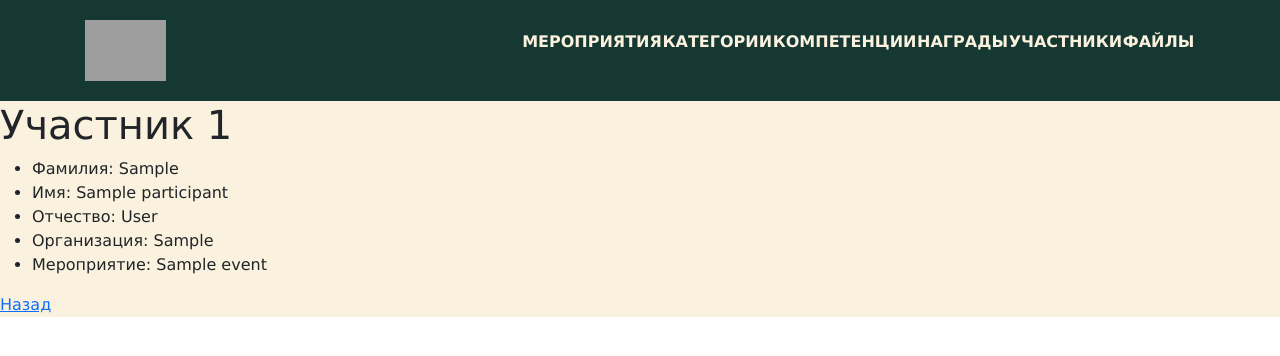
After one commit to CrondIT/ulems, a Django app: page /participant/1 in a window 1280 px wide. The commit adds this page. Shown: the top 356 px of the page. Run offline with Django 5.2, Linux system fonts and the light colour scheme; tables that the repository leaves empty hold one stand-in row (values such as "Sample post"); some libraries are stand-ins or nearby versions; grey boxes are pictures that could not be loaded.

Commit message:
next try

```diff
--- a/home/models.py
+++ b/home/models.py
@@ -31,7 +31,7 @@ class Participant(TimeStamp):
     event = models.ForeignKey(Event, on_delete=models.CASCADE, related_name="participants")
 
     def __str__(self):
-        return f"{self.first_name} {self.middle_name} {self.last_name}"
+        return f"{self.first_name} {self.middle_name} {self.last_name} - {self.event}"
 
     class Meta:
         verbose_name = 'Участник'
--- a/home/templates/home/categories.html
+++ b/home/templates/home/categories.html
@@ -5,6 +5,8 @@
     <ul>
         {% for category in categories %}
             <li>Наименование: {{category.title}} Для печати: {{category.print_title}}</li>
+        {% empty %}
+            <li>Нет категорий</li>
         {% endfor %}
     </ul>
 {% endblock %}
--- a/home/templates/home/category/category.html
+++ b/home/templates/home/category/category.html
@@ -7,4 +7,5 @@
          <li>{{category.print_title}}</li>
 
     </ul>
+    <a href="{% url 'home:categoties' %}">Назад</a>
 {% endblock %}
--- a/home/templates/home/event/event.html
+++ b/home/templates/home/event/event.html
@@ -8,4 +8,5 @@
          <li>{{event.description}}</li>
          <li>с {{event.from_date}} по {{event.to_date}}</li>
     </ul>
+    <a href="{% url 'home:events' %}">Назад</a>
 {% endblock %}
--- a/home/templates/home/events.html
+++ b/home/templates/home/events.html
@@ -6,7 +6,8 @@
         {% for event in events %}
 
             <li>{{event.title}} с {{event.from_date}} по {{event.to_date}}  <a href="{% url 'home:event' event.id %}">Подробнее</a></li>
-        </a>
+        {% empty %}
+            <li>Нет мероприятий</li>
         {% endfor %}
     </ul>
 {% endblock %}
--- a/home/templates/home/layout.html
+++ b/home/templates/home/layout.html
@@ -30,13 +30,13 @@
                             <a class = 'menu-link' href ={% url 'home:categories' %}>Категории</a>
                         </li>
                         <li class = 'menu-item'>
-                            <a class = 'menu-link' href ='#'>Компетенции</a>
+                            <a class = 'menu-link' href ={% url 'home:competencies' %}>Компетенции</a>
                         </li>
                         <li class = 'menu-item'>
                             <a class = 'menu-link' href ='#metka'>Награды</a>
                         </li>
                         <li class = 'menu-item'>
-                            <a class = 'menu-link' href ='#metka'>Участники</a>
+                            <a class = 'menu-link' href ={% url 'home:participants' %}>Участники</a>
                         </li>
                         <li class = 'menu-item'>
                             <a class = 'menu-link' href ='#metka'>Файлы</a>
--- /dev/null
+++ b/home/templates/home/participant/participant.html
@@ -0,0 +1,13 @@
+{% extends "home/layout.html" %}
+
+{% block body %}
+    <h1>Участник {{participant.id}}</h1>
+    <ul>
+         <li>Фамилия: {{participant.first_name}}</li>
+         <li>Имя: {{participant.middle_name}}</li>
+         <li>Отчество: {{participant.last_name}}</li>
+         <li>Организация: {{participant.organization}}</li>
+         <li>Мероприятие: {{participant.event}}</li>
+    </ul>
+    <a href="{% url 'home:participants' %}">Назад</a>
+{% endblock %}
--- a/home/urls.py
+++ b/home/urls.py
@@ -8,4 +8,8 @@ urlpatterns=[
     path("event/<int:event_id>", views.event, name="event"),
     path("categories", views.categories, name="categories"),
     path("category/<int:category_id>", views.category, name="category"),
+    path("participants", views.participants, name="participants"),
+    path("participant/<int:participant_id>", views.participant, name="participant"),
+    path("competencies", views.competencies, name="competencies"),
+    path("competency/<int:competency_id>", views.competency, name="competency"),
 ]
--- a/home/views.py
+++ b/home/views.py
@@ -1,5 +1,5 @@
 from django.shortcuts import render
-from .models import Event, Category
+from .models import Event, Category, Participant, Competency
 
 # Create your views here.
 def index(request):
@@ -27,3 +27,25 @@ def category(request, category_id):
     return render(request, "home/category/category.html", {
         "category": category
     })
+
+def  participants(request):
+    return render(request, "home/participants.html", {
+        "participants": Participant.objects.all()
+    })
+
+def  participant(request, participant_id):
+    participant = Participant.objects.get(pk=participant_id)
+    return render(request, "home/participant/participant.html", {
+        "participant": participant
+    })
+
+def  competencies(request):
+    return render(request, "home/competencies.html", {
+        "competencies": Competency.objects.all()
+    })
+
+def  competency(request, competency_id):
+    competency = Competency.objects.get(pk=competency_id)
+    return render(request, "home/competency/competency.html", {
+        "competency": competency
+    })
```
Also changed, not shown: home/templates/home/competencies.html (added, +12 -0 lines), home/templates/home/competency/competency.html (added, +11 -0 lines), home/templates/home/participants.html (added, +12 -0 lines).
